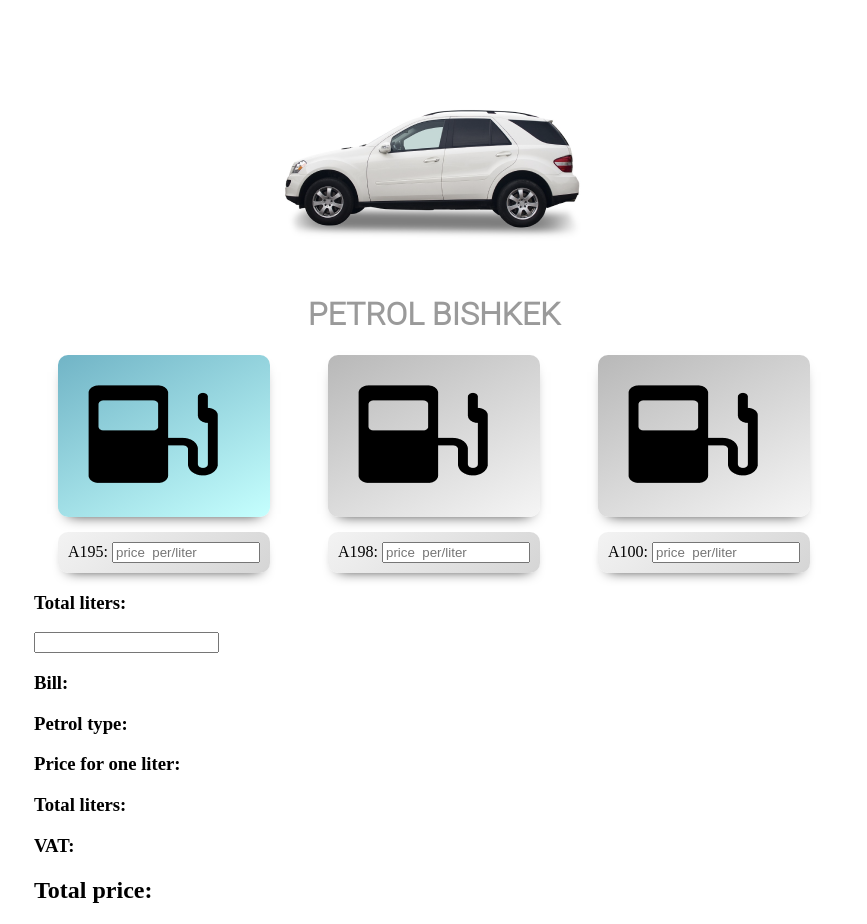
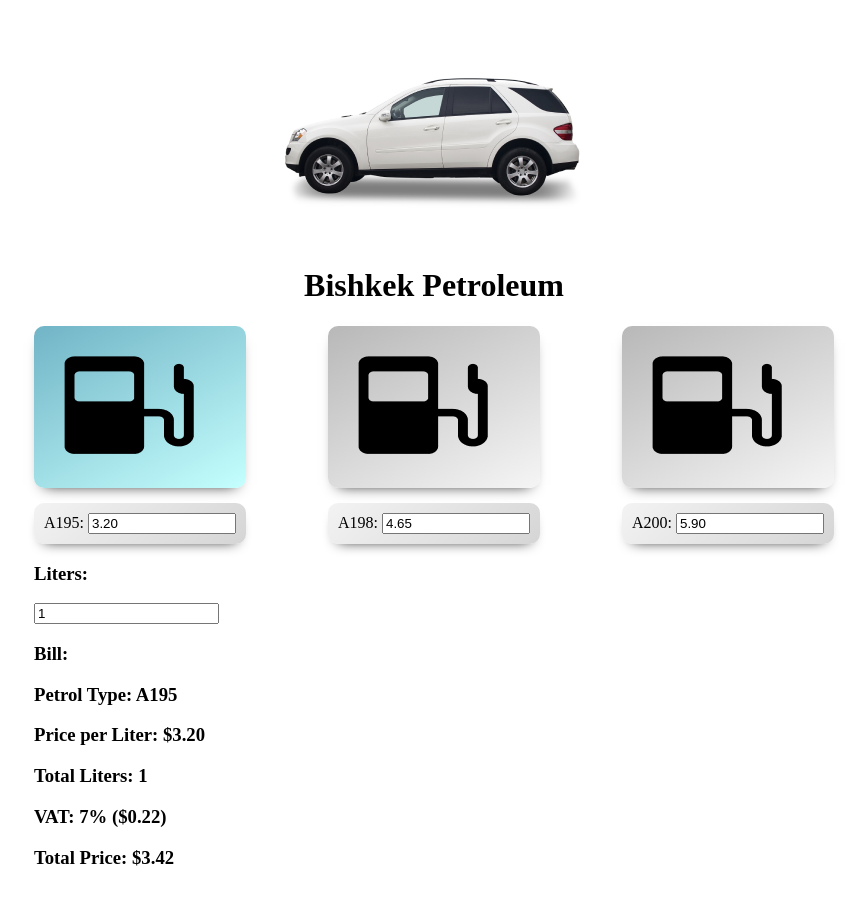
Before and after one commit to Kanareika1ofaKind/PetroliumFuel, a plain HTML site: page index.html in a window 1280 px wide. Shown: the whole page, without its empty margins (206-1073 px from the left). After the commit the page ends 887 px from the top, so only its background shows below. Drawn offline with Linux system fonts and the light colour scheme.

Commit message:
add gh-pages

```diff
--- a/css.css
+++ b/css.css
@@ -1,26 +1,17 @@
+
+@import url('https://fonts.googleapis.com/css2?family=Roboto:wght@300&display=swap');
 /* HIDE RADIO */
-@import url('https://fonts.googleapis.com/css2?family=Roboto:wght@300&display=swap');
 .container{
-    width: 800px;
-    margin: 0 auto;
+    max-width:800px;
+    margin:0 auto;
 }
-h1{
-    color:  #9A9A9A;
+.container.header{
     text-align: center;
-    justify-content: center;
-    font-family: "Roboto Light";
-
 }
-.container > img{
-    margin: 0 auto;
-    display: block;
-    margin-top: 40px;
-}
-
 .pumps {
     display:flex;
+    justify-content:space-between;
     gap:10px;
-    justify-content: space-around;
 }
 
 
--- a/index.html
+++ b/index.html
@@ -1,46 +1,53 @@
 <!DOCTYPE html>
 
-<html lang="en">
+<html lang="en" xmlns="http://www.w3.org/1999/html">
 <head>
     <meta charset="utf-8"/>
     <link rel="stylesheet" href="css.css"/>
-    <title></title>
+    <title>BP</title>
 </head>
 <body>
-<div class="container">
+<div class="container header">
 
     <img src="image/RX350.png" alt="vehicle">
-    <h1>PETROL BISHKEK</h1>
+    <h1>Bishkek Petroleum</h1>
 </div>
 
-<div class="pumps container">
-
+<form name="gas" onchange="pumpCalc()">
+    <div class="container">
+        <div class="pumps">
             <label>
                 <input type="radio" name="pump" value="A195" checked>
-        <span><img src="image/gasoline.png" alt="gasoline"></span>
-        <span class="values">A195: <input type="text" value="" name="A195" placeholder="price  per/liter"></span>
+                <span><img src="image/gasoline.png" alt="gasoline pump"></span>
+                <span class="values">A195: <input type="text" value="3.20" name="A195" placeholder="price  per/liter"></span>
             </label>
             <label>
                 <input type="radio" name="pump" value="A198">
-        <span><img src="image/gasoline.png" alt="gasoline"></span>
-        <span class="values">A198: <input type="text" value="" name="A198" placeholder="price  per/liter"></span>
+                <span><img src="image/gasoline.png" alt="gasoline pump"></span>
+                <span class="values">A198: <input type="text" value="4.65" name="A198" placeholder="price  per/liter"></span>
             </label>
             <label>
-        <input type="radio" name="pump" value="A100">
-        <span><img src="image/gasoline.png" alt="gasoline"></span>
-        <span class="values">A100: <input type="text" value="" name="A100" placeholder="price  per/liter"></span>
+                <input type="radio" name="pump" value="A200">
+                <span><img src="image/gasoline.png" alt="gasoline pump"></span>
+                <span class="values">A200: <input type="text" value="5.90" name="A200" placeholder="price  per/liter"></span>
             </label>
         </div>
+    </div>
     <div class="container">
-    <h3>Total liters:</h3>
-    <input type="text">
+       <h3> Liters: </h3>
+      <label> <input type="text" name="liters" value="1" ></label>
+    </div>
+
+    <div class="container">
         <h3>Bill:</h3>
-    <h3>Petrol type:</h3>
-    <h3>Price for one liter:</h3>
-    <h3>Total liters:</h3>
-    <h3>VAT:</h3>
-    <h2>Total price:</h2>
+        <h3>Petrol Type: <span id="petrolType"></span></h3>
+        <h3>Price per Liter: <span id="pricePerLiter"></span></h3>
+        <h3>Total Liters: <span id="totalLiters"></span></h3>
+        <h3>VAT: <span id="VAT"></span></h3>
+        <h3>Total Price: <span id="totalPrice"></span></h3>
+    </div>
 
-</div>
+</form>
+<script src="script.js" type="text/javascript"></script>
 </body>
 </html>
--- a/script.js
+++ b/script.js
@@ -0,0 +1,17 @@
+let VAT = 7;
+
+function pumpCalc() {
+    let pump = document.forms["gas"]["pump"].value;
+    let pricePLiter = document.forms["gas"][pump].value;
+    let liters = document.forms["gas"]["liters"].value;
+    let totalPrice = (pricePLiter * liters);
+    let valueTax = (totalPrice * (VAT / 100));
+
+    document.getElementById('petrolType').innerText = pump;
+    document.getElementById('pricePerLiter').innerText = '$' + Number(pricePLiter).toFixed(2);
+    document.getElementById('totalLiters').innerText = liters;
+    document.getElementById('VAT').innerText = VAT + '%' + ` ($${valueTax.toFixed(2)})`;
+    document.getElementById('totalPrice').innerText = '$' + (valueTax + totalPrice).toFixed(2);
+}
+
+pumpCalc()
```
Lines whose indentation alone changed are shown as unchanged.
